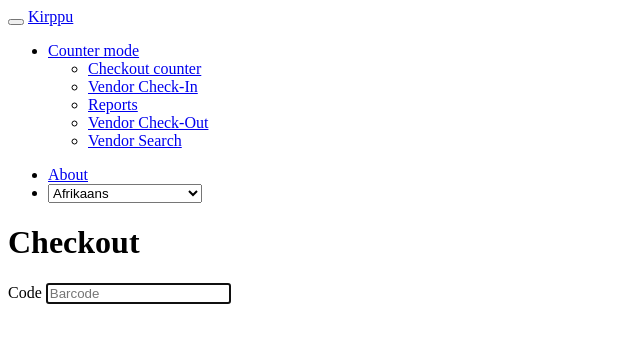
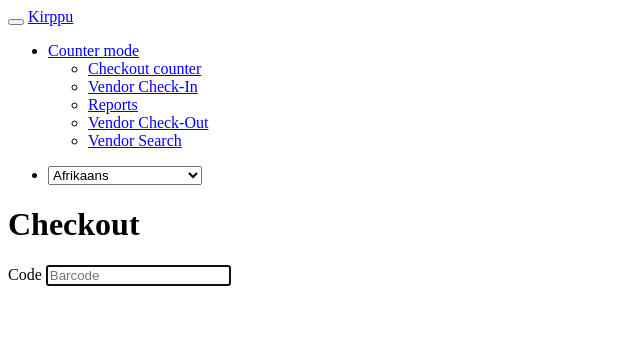
Before and after one commit to mniemela/kirppu, a Django app: template kirppu/app/templates/app_checkout.html in a window 1280 px wide. Shown: the top 343 px of the page, without its empty margins (0-640 px from the left). Run offline with Django 3.2, Linux system fonts and the light colour scheme; the template is opened without the code that fills it, so the values that code supplies are empty; parts of the project's set-up code (start-up, migrations or seed data) failed here and were passed over; some libraries are stand-ins or nearby versions.

Commit message:
Remove About-link in navbar.

```diff
--- a/kirppu/app/templates/common.html
+++ b/kirppu/app/templates/common.html
@@ -26,7 +26,6 @@
                 {% block navbar_left %}{% endblock %}
             </ul>
             <ul class="nav navbar-nav navbar-right">
-                <li><a href="javascript:void(1)">{% trans "About" %}</a></li>
                 {% block navbar_right %}{% endblock %}
                 {% get_language_info_list for LANGUAGES as languages %}
 
```
